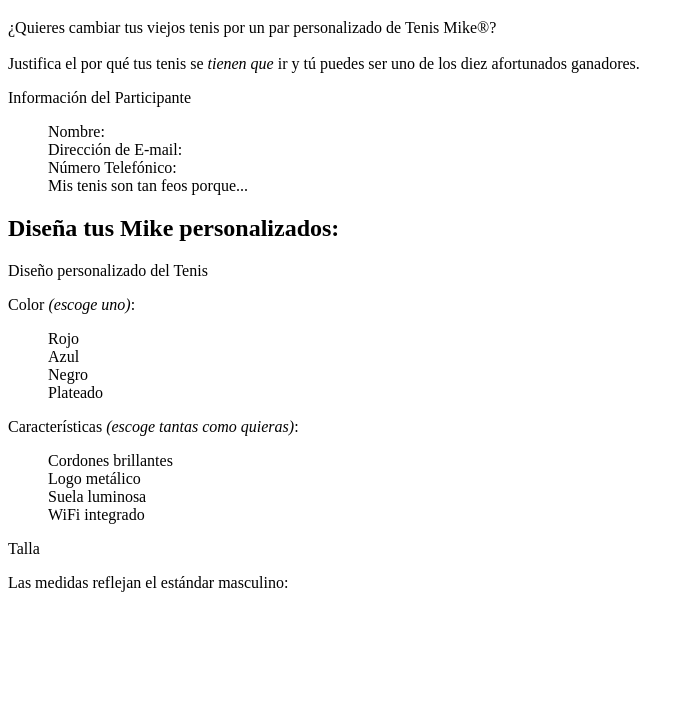
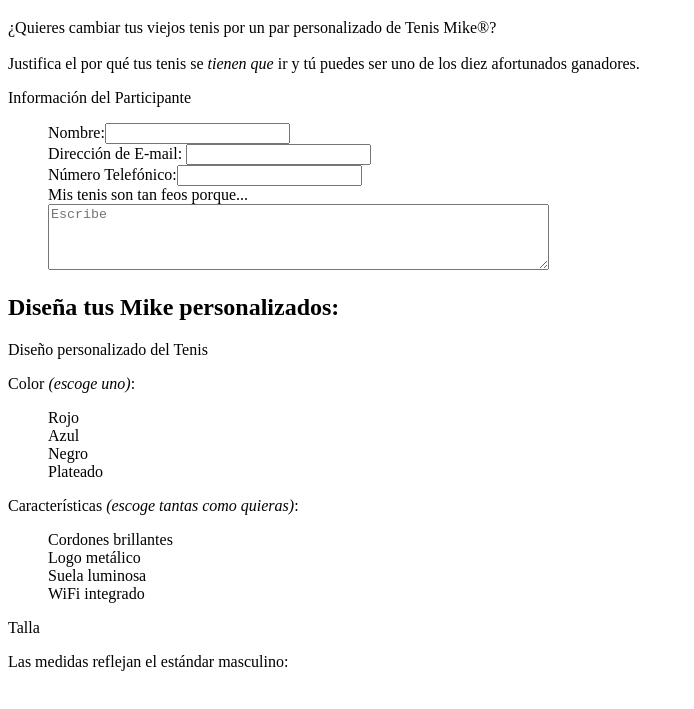
Before and after one commit to bigfedex65-design/hweb, a plain HTML site: page practicas/p09/formulario.html in a window 1280 px wide. Shown: the part 61-770 px from the top of the page, without its empty margins (0-694 px from the left). Drawn offline with Linux system fonts and the light colour scheme.

Commit message:
se agrego el los recuadros de los datos personales

```diff
--- a/practicas/p09/formulario.html
+++ b/practicas/p09/formulario.html
@@ -18,11 +18,14 @@
 
     <p>Información del Participante</p>
 
+
     <ul>
-    <li>Nombre:</li>
-    <li>Dirección de E-mail:</li>
-    <li>Número Telefónico:</li>
-    <li>Mis tenis son tan feos porque...</li>
+    <li>Nombre:<input type="text" name ="name"></li>
+    <li>Dirección de E-mail: <input type ="email" name="email"></li>
+    <li>Número Telefónico:<input type="tel" name ="phone"></li>
+    <li>Mis tenis son tan feos porque...<br>
+    <textarea name="..." rows="4" cols="60" maxlength="..."
+    placeholder="Escribe"></textarea></li>
     </ul>
 
     <h2>Diseña tus Mike personalizados:</h2>
```
